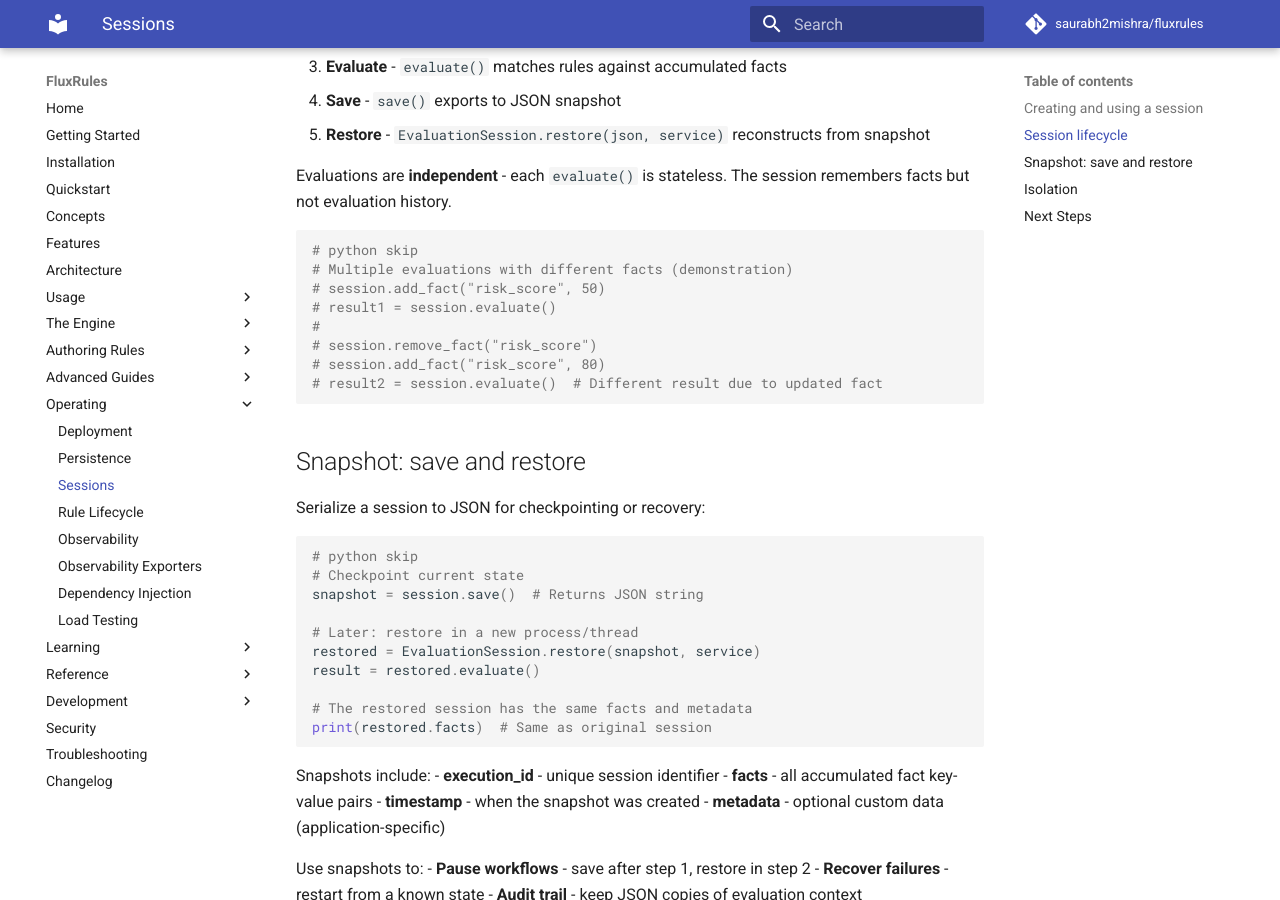
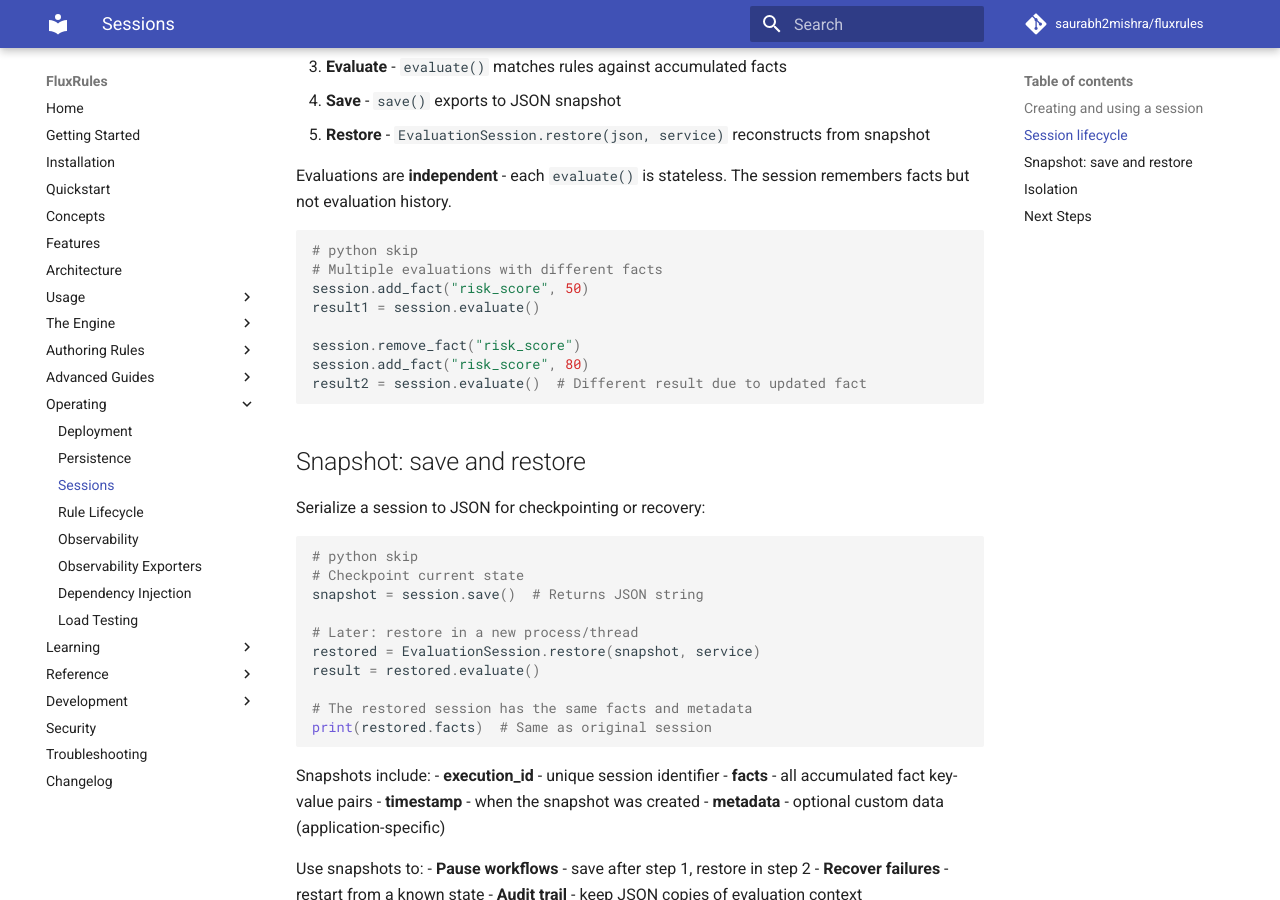
Before and after one commit to saurabh2mishra/fluxrules, an MkDocs documentation site: the page built from docs/sessions.md, in a window 1280 px wide and 900 px high, scrolled down 1416 px. Built offline with MkDocs 1.6.1 and Material for MkDocs 9.7.7, drawn with Linux system fonts in a browser that asks for light colours; comment, search, counter and statistics services are not loaded.

Commit message:
docs: uncomment multiple-evaluation example in sessions.md
The block was left fully commented from an earlier draft style.
It shows a valid and important pattern — updating a fact and re-evaluating.

Co-Authored-By: Claude Sonnet 4.6 <noreply@anthropic.com>

````diff
--- a/docs/sessions.md
+++ b/docs/sessions.md
@@ -65,13 +65,13 @@ Evaluations are **independent** - each `evaluate()` is stateless. The session re
 
 ```python
 # python skip
-# Multiple evaluations with different facts (demonstration)
-# session.add_fact("risk_score", 50)
-# result1 = session.evaluate()
-#
-# session.remove_fact("risk_score")
-# session.add_fact("risk_score", 80)
-# result2 = session.evaluate()  # Different result due to updated fact
+# Multiple evaluations with different facts
+session.add_fact("risk_score", 50)
+result1 = session.evaluate()
+
+session.remove_fact("risk_score")
+session.add_fact("risk_score", 80)
+result2 = session.evaluate()  # Different result due to updated fact
 ```
 
 ## Snapshot: save and restore
````
